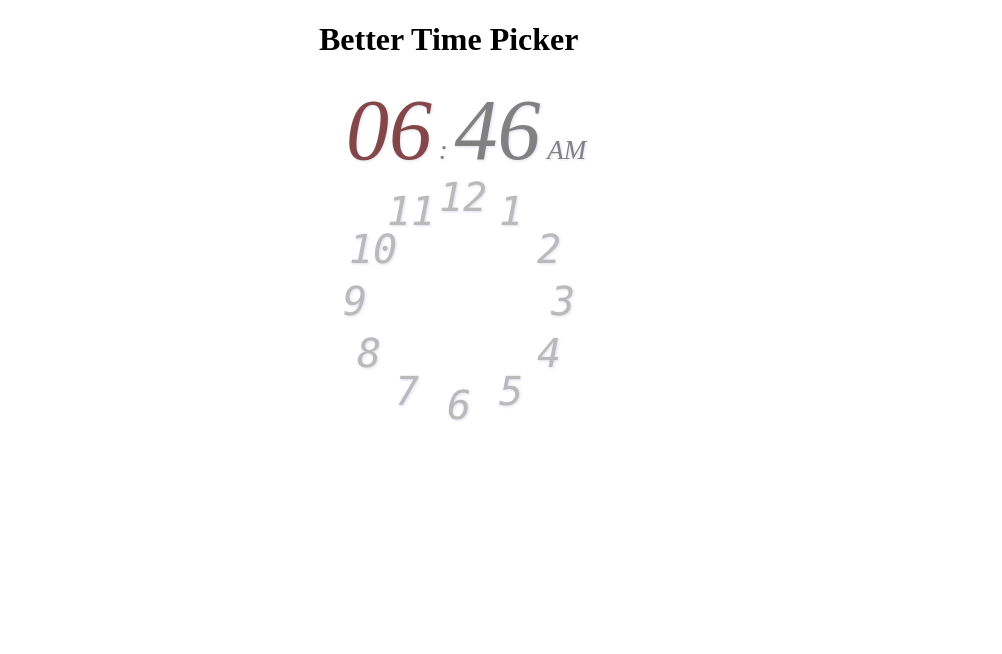
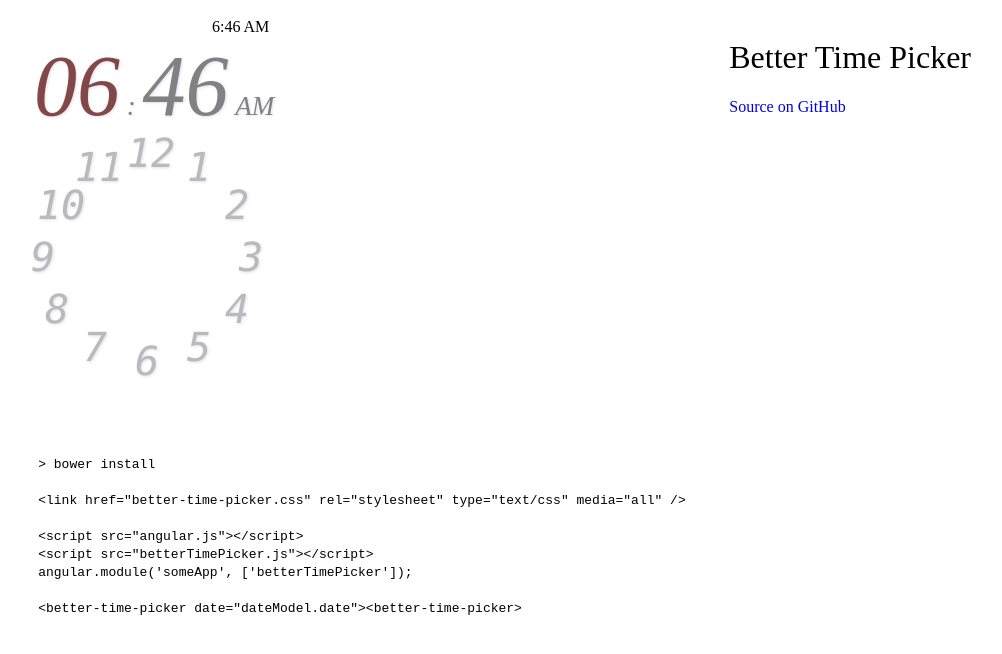
Before and after one commit to paulb896/better-time-picker, a plain HTML site: page index.html in a window 1280 px wide. Shown: the whole page, without its empty margins (201-1203 px from the left). Drawn offline with Linux system fonts and the light colour scheme.

Commit message:
Add example script

```diff
--- a/betterTimePicker.js
+++ b/betterTimePicker.js
@@ -3,18 +3,24 @@
 
   module.directive('betterTimePicker', function() {
     return {
-      restrict: 'E',
+      restrict: 'AE',
       replace: true,
       templateUrl: 'better-time-picker.html',
-      scope: {
+      scope:{
+        date: "="
       },
       bindToController: true,
       controllerAs: 'betterTimePicker',
       controller: function($scope) {
         var betterTimePicker = this;
-        betterTimePicker.initializeTime = function() {
+        betterTimePicker.initializeTime = function(date) {
           betterTimePicker.PageState = {};
-          var currentDate = new Date();
+          var currentDate = date;
+          if (!currentDate) {
+            currentDate = new Date();
+          } else if (typeof date == "string") {
+            currentDate = new Date(date);
+          }
           betterTimePicker.UserSelection = {
             selectedDate: currentDate
           };
@@ -23,6 +29,10 @@
           betterTimePicker.setSelectedMinute(currentDate.getMinutes());
           betterTimePicker.setHourPicker();
         };
+
+        betterTimePicker.bindDate = function() {
+          betterTimePicker.date = betterTimePicker.UserSelection.selectedDate;
+        }
 
         betterTimePicker.clearTimeCircle = function() {
           betterTimePicker.PageState.times = [];
@@ -65,23 +75,21 @@
           } else {
             betterTimePicker.setSelectedMinute(time);
           }
-          betterTimePicker.clearTimeCircle();
         };
 
         betterTimePicker.setSelectedHour = function(hour) {
           betterTimePicker.UserSelection.selectedDate.setHours(hour);
         };
 
-        /**
-         * Set hour/minute depending on time picker state.
-         * @param int minute
-         */
         betterTimePicker.setSelectedMinute = function(minute) {
           betterTimePicker.UserSelection.selectedDate.setMinutes(minute);
         };
       },
       link: function(scope, element, attrs, betterTimePicker) {
         betterTimePicker.initializeTime();
+        if (attrs.date) {
+          betterTimePicker.bindDate();
+        }
       }
     }
   })
--- a/index.html
+++ b/index.html
@@ -1,34 +1,48 @@
 <!DOCTYPE html>
-<html lang="en-CA" dir="ltr" ng-app="exampleApp">
+<html lang="en-CA" ng-app="exampleApp">
 <head>
   <meta charset="utf-8" />
   <title>Better Angular Time Picker</title>
-  <meta name="description" content="Angular Time Picker" />
+  <meta name="description" content="Angular Better Time Picker" />
   <meta name="viewport" content="width=device-width,initial-scale=1" />
   <link href="better-time-picker.css" rel="stylesheet" type="text/css" media="all" />
 </head>
-<body style="padding-left:40%">
-  <header>
-    <h1>Better Time Picker</h1>
+<body style="padding-left:200px; padding-top: 10px;">
+  <header style="margin-bottom:30px; margin-right:100px; float:right">
+    <h1 style="font-weight:100">Better Time Picker</h1>
+    <a style="text-decoration:none" href="https://github.com/paulb896/better-time-picker">Source on GitHub</a>
   </header>
-  <div ng-controller="exampleTimePicker">
-    <better-time-picker></better-time-picker>
+  <div ng-controller="exampleTimePicker" ng-init="initDate()">
+    <div style="margin-left:205px" ng-bind="dateModel.date | date:'shortTime'"></div>
+    <better-time-picker date="dateModel.date"></better-time-picker>
   </div>
+  <pre style="width:50%; display:inline;"><code>
+    > bower install
+
+    &lt;link href="better-time-picker.css" rel="stylesheet" type="text/css" media="all" /&gt;
+
+    &lt;script src="angular.js"&gt;&lt;/script&gt;
+    &lt;script src="betterTimePicker.js"&gt;&lt;/script&gt;
+    angular.module('someApp', ['betterTimePicker']);
+
+    &lt;better-time-picker date="dateModel.date"&gt;&lt;better-time-picker&gt;
+  </code></pre>
   <script src="angular.js"></script>
   <script src="betterTimePicker.js"></script>
   <script>
     (function() {
       var module = this;
-
-      module.controller('exampleTimePicker', function() {
-
+      module.controller('exampleTimePicker', function($scope, $interval) {
+        $scope.initDate = function() {
+          $scope.dateModel = {
+            date: new Date()
+          };
+        };
       });
     }).call(angular.module('exampleApp', ['betterTimePicker']));
   </script>
   <script type="text/ng-template" id="better-time-picker.html">
-
-
-    <div class="better-time-picker" id="better-time-picker">
+    <div class="better-time-picker">
       <div class="time-header">
         <span
           class="selected-hour"
@@ -57,9 +71,6 @@
         </div>
       </div>
     </div>
-
-
-
   </script>
 </body>
 </html>
```
Also changed, not shown: better-time-picker.html (+1 -1 lines), README.md, package.json (deleted).
